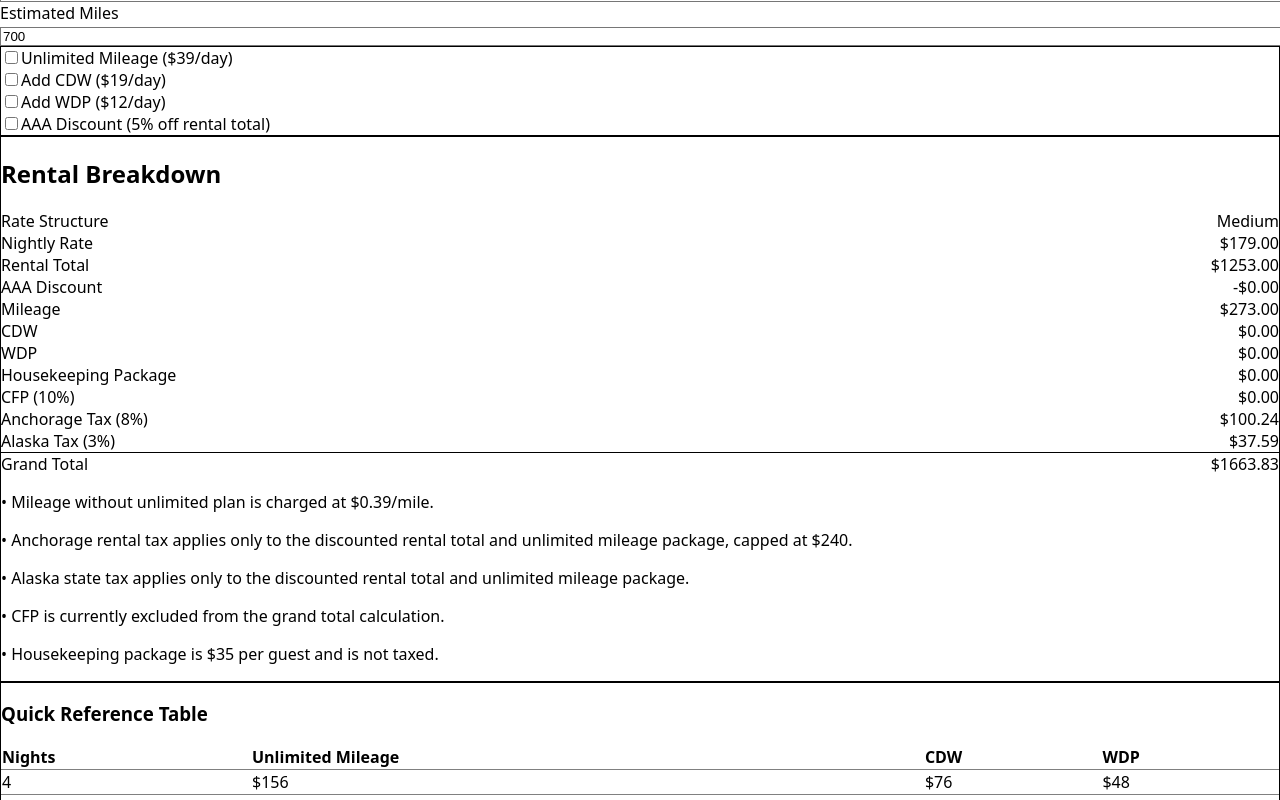
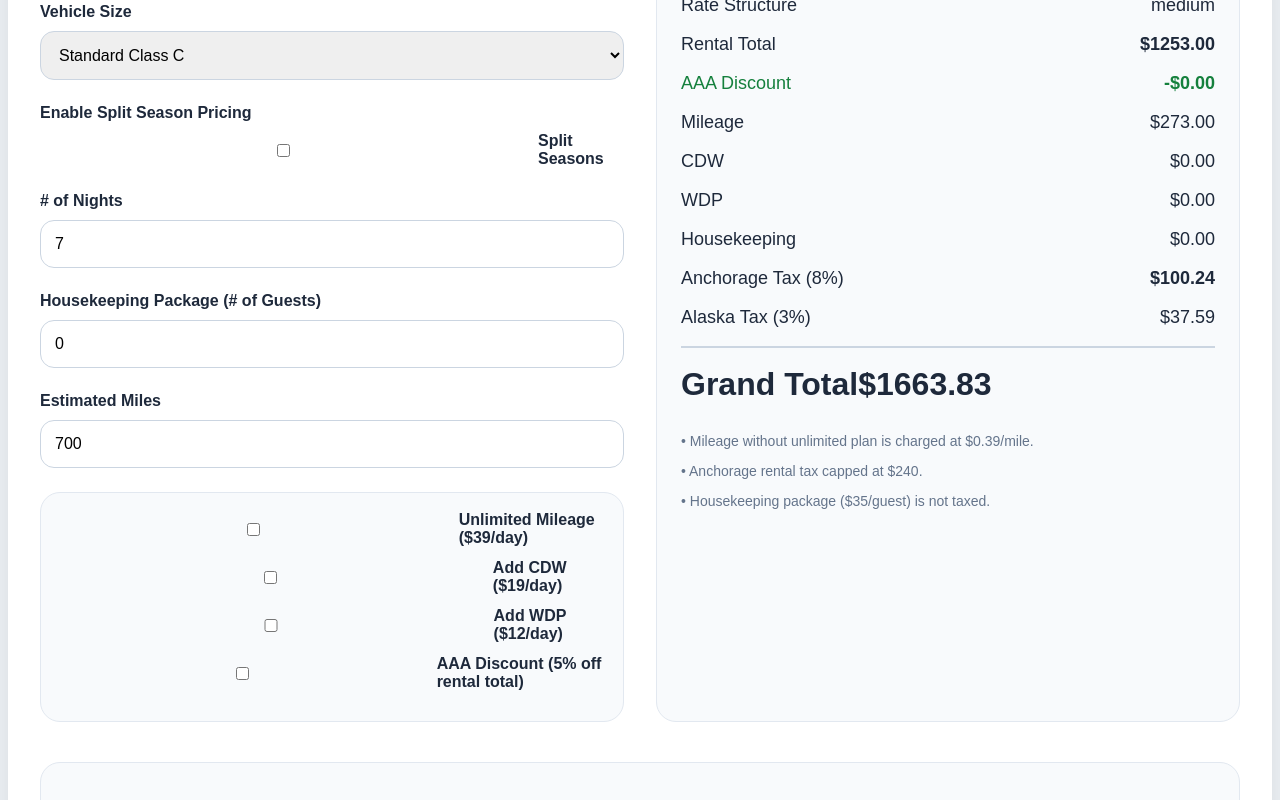
Before and after one commit to Teledawnics/alaska-rv-calculator, a React (Vite) app: page / in a window 1280 px wide. Shown: the part 320-1120 px from the top of the page. Built offline with nearby package versions, Linux system fonts and the light colour scheme.

Commit message:
Update calculator with custom CSS styling and improved layout

```diff
--- a/src/App.jsx
+++ b/src/App.jsx
@@ -132,22 +132,19 @@ export default function AlaskaRVCalculator() {
     housekeepingCost;
 
   return (
-    <div className="min-h-screen bg-slate-100 p-6">
-      <div className="max-w-6xl mx-auto bg-white rounded-3xl shadow-2xl p-8">
-        <h1 className="text-4xl font-bold mb-2">
-          Alaska Motorhome Rental Calculator
-        </h1>
+    <div className="container">
+      <h1>Alaska Motorhome Rental Calculator</h1>
 
-        <p className="text-gray-600 mb-8">
+      <p className="subtitle">
         Updated tax logic with untaxed housekeeping and unlimited mileage-only taxation.
       </p>
 
-        <div className="grid lg:grid-cols-2 gap-8">
-          <div className="space-y-6">
+      <div className="grid">
+        {/* LEFT SIDE */}
         <div>
-              <label className="block font-semibold mb-2">Season</label>
+          <div className="section">
+            <label>Season</label>
             <select
-                className="w-full border rounded-xl p-3"
               value={season}
               onChange={(e) => setSeason(e.target.value)}
             >
@@ -159,10 +156,9 @@ export default function AlaskaRVCalculator() {
             </select>
           </div>
 
-            <div>
-              <label className="block font-semibold mb-2">Vehicle Size</label>
+          <div className="section">
+            <label>Vehicle Size</label>
             <select
-                className="w-full border rounded-xl p-3"
               value={vehicle}
               onChange={(e) => setVehicle(e.target.value)}
             >
@@ -171,49 +167,44 @@ export default function AlaskaRVCalculator() {
             </select>
           </div>
 
-            <div className="space-y-4">
-              <label className="flex items-center gap-3 font-semibold">
+          <div className="section">
+            <label>Enable Split Season Pricing</label>
+            <div className="checkbox-row">
               <input
                 type="checkbox"
                 checked={splitSeasonMode}
                 onChange={(e) => setSplitSeasonMode(e.target.checked)}
+                id="splitSeason"
               />
-                Enable Split Season Pricing
-              </label>
+              <label htmlFor="splitSeason" style={{ marginBottom: 0 }}>Split Seasons</label>
+            </div>
+          </div>
 
           {!splitSeasonMode ? (
-                <div>
-                  <label className="block font-semibold mb-2"># of Nights</label>
+            <div className="section">
+              <label># of Nights</label>
               <input
                 type="number"
                 min="4"
                 max="25"
-                    className="w-full border rounded-xl p-3"
                 value={nights}
                 onChange={(e) => setNights(Number(e.target.value))}
               />
             </div>
           ) : (
-                <div className="space-y-4 bg-slate-50 border rounded-2xl p-4">
-                  <div>
-                    <label className="block font-semibold mb-2">
-                      Season 1 Nights
-                    </label>
+            <>
+              <div className="section">
+                <label>Season 1 Nights</label>
                 <input
                   type="number"
                   min="1"
-                      className="w-full border rounded-xl p-3"
                   value={seasonOneNights}
                   onChange={(e) => setSeasonOneNights(Number(e.target.value))}
                 />
               </div>
-
-                  <div>
-                    <label className="block font-semibold mb-2">
-                      Season 2
-                    </label>
+              <div className="section">
+                <label>Season 2</label>
                 <select
-                      className="w-full border rounded-xl p-3"
                   value={seasonTwo}
                   onChange={(e) => setSeasonTwo(e.target.value)}
                 >
@@ -224,45 +215,32 @@ export default function AlaskaRVCalculator() {
                   ))}
                 </select>
               </div>
-
-                  <div>
-                    <label className="block font-semibold mb-2">
-                      Season 2 Nights
-                    </label>
+              <div className="section">
+                <label>Season 2 Nights</label>
                 <input
                   type="number"
                   min="1"
-                      className="w-full border rounded-xl p-3"
                   value={seasonTwoNights}
                   onChange={(e) => setSeasonTwoNights(Number(e.target.value))}
                 />
               </div>
-                </div>
+            </>
           )}
-            </div>
 
-            <div>
-              <label className="block font-semibold mb-2">
-                Housekeeping Package (# of Guests)
-              </label>
+          <div className="section">
+            <label>Housekeeping Package (# of Guests)</label>
             <input
               type="number"
               min="0"
-                className="w-full border rounded-xl p-3"
               value={housekeepingGuests}
-                onChange={(e) =>
-                  setHousekeepingGuests(Number(e.target.value))
-                }
+              onChange={(e) => setHousekeepingGuests(Number(e.target.value))}
             />
           </div>
 
-            <div>
-              <label className="block font-semibold mb-2">
-                Estimated Miles
-              </label>
+          <div className="section">
+            <label>Estimated Miles</label>
             <input
               type="number"
-                className="w-full border rounded-xl p-3"
               value={unlimitedMileage ? '' : milesDriven}
               onChange={(e) => setMilesDriven(Number(e.target.value))}
               disabled={unlimitedMileage}
@@ -274,171 +252,138 @@ export default function AlaskaRVCalculator() {
             />
           </div>
 
-            <div className="space-y-3 bg-slate-50 p-4 rounded-2xl border">
-              <label className="flex items-center gap-3">
+          <div className="checkbox-group">
+            <div className="checkbox-row">
               <input
                 type="checkbox"
                 checked={unlimitedMileage}
                 onChange={(e) => setUnlimitedMileage(e.target.checked)}
+                id="unlimited"
               />
-                Unlimited Mileage ($39/day)
-              </label>
+              <label htmlFor="unlimited" style={{ marginBottom: 0 }}>Unlimited Mileage ($39/day)</label>
+            </div>
 
-              <label className="flex items-center gap-3">
+            <div className="checkbox-row">
               <input
                 type="checkbox"
                 checked={includeCDW}
                 onChange={(e) => setIncludeCDW(e.target.checked)}
+                id="cdw"
               />
-                Add CDW ($19/day)
-              </label>
+              <label htmlFor="cdw" style={{ marginBottom: 0 }}>Add CDW ($19/day)</label>
+            </div>
 
-              <label className="flex items-center gap-3">
+            <div className="checkbox-row">
               <input
                 type="checkbox"
                 checked={includeWDP}
                 onChange={(e) => setIncludeWDP(e.target.checked)}
+                id="wdp"
               />
-                Add WDP ($12/day)
-              </label>
+              <label htmlFor="wdp" style={{ marginBottom: 0 }}>Add WDP ($12/day)</label>
+            </div>
 
-              <label className="flex items-center gap-3">
+            <div className="checkbox-row">
               <input
                 type="checkbox"
                 checked={aaaDiscount}
                 onChange={(e) => setAaaDiscount(e.target.checked)}
+                id="aaa"
               />
-                AAA Discount (5% off rental total)
-              </label>
+              <label htmlFor="aaa" style={{ marginBottom: 0 }}>AAA Discount (5% off rental total)</label>
+            </div>
           </div>
         </div>
 
-          <div className="bg-slate-50 rounded-2xl p-6 border h-fit">
-            <h2 className="text-2xl font-bold mb-6">
-              Rental Breakdown
-            </h2>
+        {/* RIGHT SIDE */}
+        <div className="card">
+          <h2>Rental Breakdown</h2>
 
-            <div className="space-y-4 text-lg">
-              <div className="flex justify-between">
+          <div className="breakdown-row">
             <span>Rate Structure</span>
-                <span className="font-semibold capitalize">
+            <span>
               {splitSeasonMode
-                    ? `${seasonOneNights} nights ${season} + ${seasonTwoNights} nights ${seasonTwo}`
+                ? `${seasonOneNights}n ${season} + ${seasonTwoNights}n ${seasonTwo}`
                 : rateTier}
             </span>
           </div>
 
-              <div className="flex justify-between">
-                <span>Nightly Rate</span>
-                <span className="font-semibold">
-                  {splitSeasonMode
-                    ? 'Blended Seasonal Pricing'
-                    : `$${nightlyRate.toFixed(2)}`}
-                </span>
+          <div className="breakdown-row">
+            <span>Rental Total</span>
+            <strong>${rentalTotal.toFixed(2)}</strong>
           </div>
 
-              <div className="flex justify-between">
-                <span>Rental Total</span>
-                <span className="font-semibold">
-                  ${rentalTotal.toFixed(2)}
-                </span>
+          <div className="breakdown-row green">
+            <span>AAA Discount</span>
+            <strong>-${aaaDiscountAmount.toFixed(2)}</strong>
           </div>
 
-              <div className="flex justify-between text-green-700">
-                <span>AAA Discount</span>
-                <span>-${aaaDiscountAmount.toFixed(2)}</span>
-              </div>
-
-              <div className="flex justify-between">
+          <div className="breakdown-row">
             <span>Mileage</span>
             <span>${mileageCost.toFixed(2)}</span>
           </div>
 
-              <div className="flex justify-between">
+          <div className="breakdown-row">
             <span>CDW</span>
             <span>${cdwCost.toFixed(2)}</span>
           </div>
 
-              <div className="flex justify-between">
+          <div className="breakdown-row">
             <span>WDP</span>
             <span>${wdpCost.toFixed(2)}</span>
           </div>
 
-              <div className="flex justify-between">
-                <span>Housekeeping Package</span>
+          <div className="breakdown-row">
+            <span>Housekeeping</span>
             <span>${housekeepingCost.toFixed(2)}</span>
           </div>
 
-              <div className="flex justify-between">
-                <span>CFP (10%)</span>
-                <span>${cfpCost.toFixed(2)}</span>
+          <div className="breakdown-row">
+            <span>Anchorage Tax (8%)</span>
+            <strong>${anchorageTax.toFixed(2)}</strong>
           </div>
 
-              <div className="flex justify-between">
-                <span>Anchorage Tax (8%)</span>
-                <span>${anchorageTax.toFixed(2)}</span>
-              </div>
-
-              <div className="flex justify-between">
+          <div className="breakdown-row">
             <span>Alaska Tax (3%)</span>
             <span>${alaskaTax.toFixed(2)}</span>
           </div>
 
-              <div className="border-t pt-4 flex justify-between text-3xl font-bold">
+          <div className="total-row">
             <span>Grand Total</span>
             <span>${grandTotal.toFixed(2)}</span>
           </div>
-            </div>
 
-            <div className="mt-8 text-sm text-gray-600 space-y-2">
-              <p>
-                • Mileage without unlimited plan is charged at $0.39/mile.
-              </p>
-              <p>
-                • Anchorage rental tax applies only to the discounted rental
-                total and unlimited mileage package, capped at $240.
-              </p>
-              <p>
-                • Alaska state tax applies only to the discounted rental total
-                and unlimited mileage package.
-              </p>
-              <p>
-                • CFP is currently excluded from the grand total calculation.
-              </p>
-              <p>
-                • Housekeeping package is $35 per guest and is not taxed.
-              </p>
+          <div className="notes">
+            <p>• Mileage without unlimited plan is charged at $0.39/mile.</p>
+            <p>• Anchorage rental tax capped at $240.</p>
+            <p>• Housekeeping package ($35/guest) is not taxed.</p>
           </div>
         </div>
       </div>
 
-        <div className="mt-10 bg-slate-50 rounded-2xl p-6 border overflow-x-auto">
-          <h3 className="text-xl font-bold mb-4">
-            Quick Reference Table
-          </h3>
-
-          <table className="w-full text-left border-collapse">
+      <div className="table-wrapper">
+        <h3>Quick Reference Table</h3>
+        <table>
           <thead>
-              <tr className="border-b bg-slate-200">
-                <th className="p-2">Nights</th>
-                <th className="p-2">Unlimited Mileage</th>
-                <th className="p-2">CDW</th>
-                <th className="p-2">WDP</th>
+            <tr>
+              <th>Nights</th>
+              <th>Unlimited Mileage</th>
+              <th>CDW</th>
+              <th>WDP</th>
             </tr>
           </thead>
           <tbody>
             {Object.keys(mileageTable).map((night) => (
-                <tr key={night} className="border-b hover:bg-slate-100">
-                  <td className="p-2">{night}</td>
-                  <td className="p-2">${mileageTable[night]}</td>
-                  <td className="p-2">${cdwTable[night]}</td>
-                  <td className="p-2">${wdpTable[night]}</td>
+              <tr key={night}>
+                <td>{night}</td>
+                <td>${mileageTable[night]}</td>
+                <td>${cdwTable[night]}</td>
+                <td>${wdpTable[night]}</td>
               </tr>
             ))}
           </tbody>
         </table>
       </div>
     </div>
-    </div>
   );
 }
--- a/src/styles.css
+++ b/src/styles.css
@@ -1,8 +1,143 @@
-@tailwind base;
-@tailwind components;
-@tailwind utilities;
-
 body {
   margin: 0;
-  font-family: system-ui, -apple-system, sans-serif;
+  font-family: Arial, sans-serif;
+  background: #f1f5f9;
+  color: #1e293b;
 }
+
+.container {
+  max-width: 1200px;
+  margin: 40px auto;
+  background: white;
+  border-radius: 24px;
+  padding: 32px;
+  box-shadow: 0 15px 40px rgba(0,0,0,0.12);
+}
+
+h1 {
+  font-size: 42px;
+  margin-bottom: 10px;
+}
+
+.subtitle {
+  color: #64748b;
+  margin-bottom: 40px;
+}
+
+.grid {
+  display: grid;
+  grid-template-columns: 1fr 1fr;
+  gap: 32px;
+}
+
+.card {
+  background: #f8fafc;
+  border: 1px solid #e2e8f0;
+  border-radius: 20px;
+  padding: 24px;
+}
+
+.section {
+  margin-bottom: 24px;
+}
+
+label {
+  display: block;
+  font-weight: 600;
+  margin-bottom: 10px;
+}
+
+input,
+select {
+  width: 100%;
+  padding: 14px;
+  border-radius: 14px;
+  border: 1px solid #cbd5e1;
+  font-size: 16px;
+  box-sizing: border-box;
+}
+
+.checkbox-group {
+  background: #f8fafc;
+  border: 1px solid #e2e8f0;
+  border-radius: 20px;
+  padding: 18px;
+}
+
+.checkbox-row {
+  display: flex;
+  align-items: center;
+  gap: 12px;
+  margin-bottom: 12px;
+}
+
+.breakdown-row {
+  display: flex;
+  justify-content: space-between;
+  margin-bottom: 18px;
+  font-size: 18px;
+}
+
+.total-row {
+  border-top: 2px solid #cbd5e1;
+  padding-top: 18px;
+  font-size: 32px;
+  font-weight: bold;
+}
+
+.green {
+  color: #15803d;
+}
+
+.notes {
+  margin-top: 30px;
+  font-size: 14px;
+  color: #64748b;
+}
+
+.notes p {
+  margin-bottom: 8px;
+}
+
+.table-wrapper {
+  margin-top: 40px;
+  background: #f8fafc;
+  border: 1px solid #e2e8f0;
+  border-radius: 20px;
+  padding: 24px;
+  overflow-x: auto;
+}
+
+table {
+  width: 100%;
+  border-collapse: collapse;
+}
+
+th {
+  background: #e2e8f0;
+  text-align: left;
+  padding: 12px;
+}
+
+td {
+  padding: 12px;
+  border-top: 1px solid #e2e8f0;
+}
+
+tr:hover {
+  background: #f1f5f9;
+}
+
+@media (max-width: 900px) {
+  .grid {
+    grid-template-columns: 1fr;
+  }
+
+  h1 {
+    font-size: 32px;
+  }
+
+  .container {
+    padding: 20px;
+  }
+}
```
Lines whose indentation alone changed are shown as unchanged.
